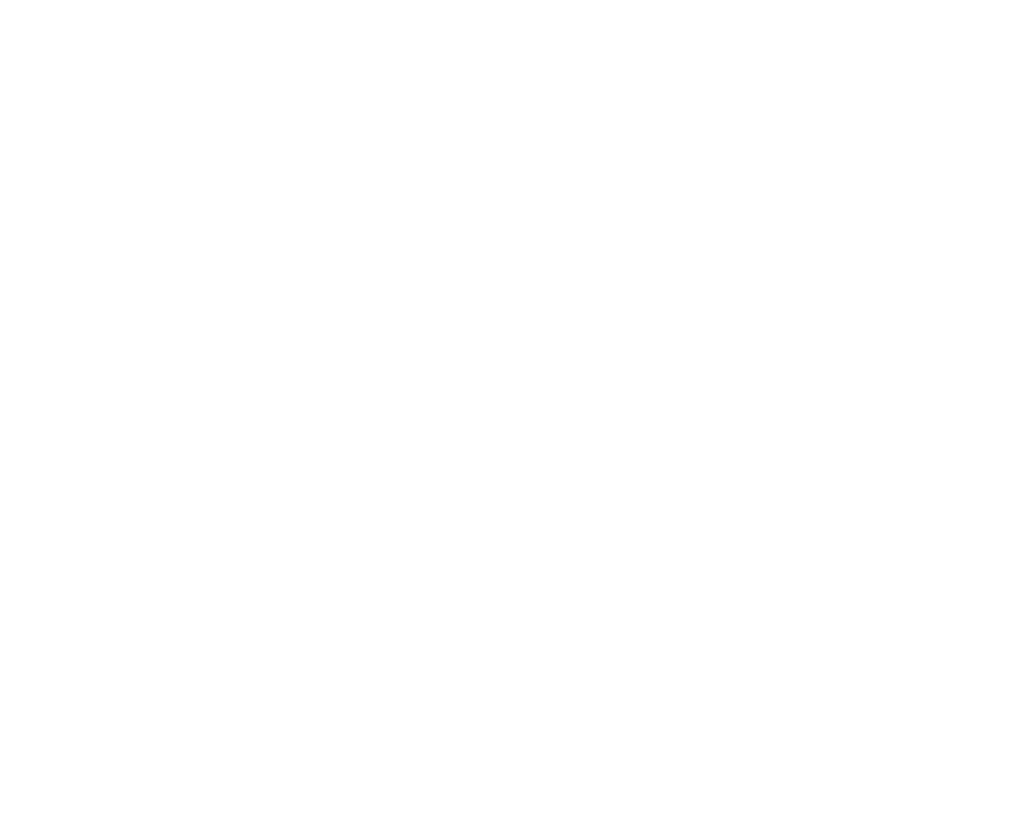
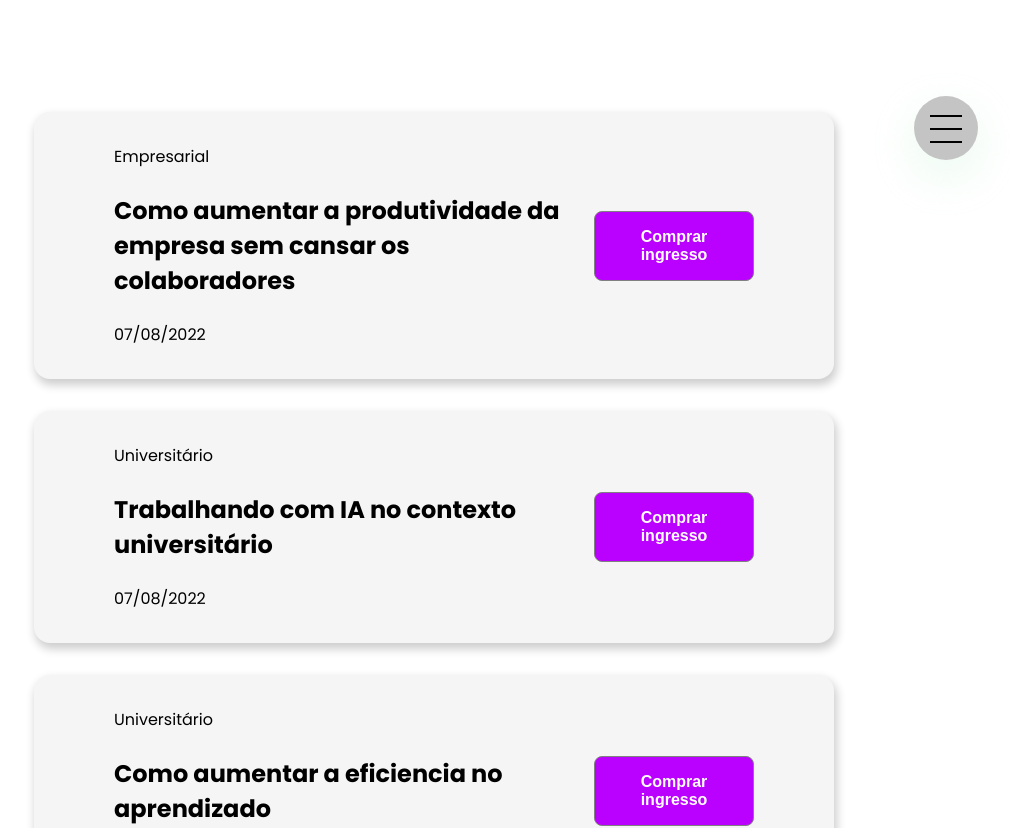
Before and after one commit to AmosAureliano/even4, a React (Vite) app: page /Home in a window 1280 px wide. Shown: the top 828 px of the page, without its empty margins (206-1215 px from the left). Before the commit the page ends 800 px from the top, so only its background shows below. Built offline with nearby package versions, Linux system fonts and the light colour scheme.

Commit message:
feat: home event list

```diff
--- /dev/null
+++ b/src/components/EventHome/index.tsx
@@ -0,0 +1,27 @@
+import {
+    EventHomeContainer,
+    GeneralInformations,
+    EventTitle,
+    EventInfoText,
+    Button
+ } from './styles';
+
+
+interface EventHomeProps {
+    title: string;
+    typeEvent: string;
+    date: string
+}
+export default function EventHome({title, typeEvent, date}  : EventHomeProps) {
+    return(
+        <EventHomeContainer>
+            <GeneralInformations>
+                <EventInfoText>{typeEvent}</EventInfoText>
+                <EventTitle>{title}</EventTitle>
+                <EventInfoText>{date}</EventInfoText>
+            </GeneralInformations>
+
+            <Button>Comprar ingresso</Button>
+        </EventHomeContainer>
+    )
+}
--- /dev/null
+++ b/src/components/EventHome/styles.ts
@@ -0,0 +1,56 @@
+import styled from 'styled-components';
+
+export const EventHomeContainer = styled.div`
+    background-color: #F5F5F5;
+    padding: 1rem 5rem;
+    margin: 2rem 0;
+    box-shadow: 2px 5px 10px 1px rgba(0, 0, 0, 0.2);
+    border-radius:  1rem;
+    display: flex;
+    flex-direction: row;
+    align-items: center;
+    justify-content: space-between;
+
+    @media(max-width: 900px) {
+        padding: 1rem 2rem;
+        margin: 2rem 0;
+        flex-direction: column;
+    }
+`
+
+export const GeneralInformations = styled.div`
+
+`
+
+export const EventTitle = styled.p`
+    font-size: 1.5rem;
+    font-weight: bold;
+    margin-right: 1rem;
+
+    @media(max-width: 900px) {
+        font-size: 1rem;
+    }
+`
+
+export const EventInfoText = styled.p`
+    font-size: 1rem;
+    font-weight: 400;
+`
+
+export const Button = styled.button`
+    padding: 1rem;
+    border-radius: .5rem;
+    border: 1px solid gray;
+    background-color: #ba01ff;
+    color: #FFFFFF;
+    font-weight: bold;
+    font-size: 1rem;
+    min-width: 25%;
+    margin: .5rem 0;
+    cursor: pointer;
+    transition: .3s;
+
+    &:hover {
+        background-color: #228dff;
+    }
+`;
--- /dev/null
+++ b/src/components/Menu/index.tsx
@@ -0,0 +1,44 @@
+import { useState } from "react";
+import {
+    MenuLabel,
+    NavBackground,
+    Icon,
+    Navigation,
+    List,
+    ItemLink
+} from './styles'
+function Menu() {
+  const [click, setClick] = useState(false);
+  const handleClick = () => setClick(!click);
+
+  return (
+    <>
+      <MenuLabel htmlFor="navi-toggle" onClick={handleClick}>
+        <Icon clicked={click}>&nbsp;</Icon>
+      </MenuLabel>
+      <NavBackground clicked={click}>&nbsp;</NavBackground>
+
+      <Navigation clicked={click}>
+        <List>
+          <li>
+            <ItemLink onClick={handleClick} to="/">
+              Home
+            </ItemLink>
+          </li>
+          <li>
+            <ItemLink onClick={handleClick} to="/about">
+              Meus eventos
+            </ItemLink>
+          </li>
+          <li>
+            <ItemLink onClick={handleClick} to="/portfolio">
+              Perfil
+            </ItemLink>
+          </li>
+        </List>
+      </Navigation>
+    </>
+  );
+}
+
+export default Menu;
--- /dev/null
+++ b/src/components/Menu/styles.ts
@@ -0,0 +1,121 @@
+import styled from "styled-components";
+import { NavLink } from "react-router-dom";
+
+const COLORS = {
+  primaryDark: "#ba01ff",
+  primaryLight: "#c4c4c4",
+};
+
+export const MenuLabel = styled.label`
+  background-color: ${COLORS.primaryLight};
+  position: fixed;
+  top: 6rem;
+  right: 6rem;
+  border-radius: 50%;
+  height: 4rem;
+  width: 4rem;
+  cursor: pointer;
+  z-index: 1000;
+  box-shadow: 0 1rem 3rem rgba(182, 237, 200, 0.3);
+  text-align: center;
+
+  @media(max-width: 900px) {
+    top: 1rem;
+    right: 1rem;
+  }
+`;
+
+export const NavBackground = styled.div`
+  position: fixed;
+  top: 6.5rem;
+  right: 6.5rem;
+  background-image: radial-gradient(
+    ${COLORS.primaryDark},
+    ${COLORS.primaryLight}
+  );
+  height: 6rem;
+  width: 6rem;
+  border-radius: 50%;
+  z-index: 600;
+  transform: ${(props) => (props.clicked ? "scale(80)" : "scale(0)")};
+  transition: transform 0.8s;
+`;
+
+export const Icon = styled.span`
+  position: relative;
+  background-color: ${(props) => (props.clicked ? "transparent" : "black")};
+  width: 2rem;
+  height: 2px;
+  display: inline-block;
+  margin-top: 2rem;
+  transition: all 0.3s;
+  &::before,
+  &::after {
+    content: "";
+    background-color: black;
+    width: 2rem;
+    height: 2px;
+    display: inline-block;
+    position: absolute;
+    left: 0;
+    transition: all 0.3s;
+  }
+  &::before {
+    top: ${(props) => (props.clicked ? "0" : "-0.8rem")};
+    transform: ${(props) => (props.clicked ? "rotate(135deg)" : "rotate(0)")};
+  }
+  &::after {
+    top: ${(props) => (props.clicked ? "0" : "0.8rem")};
+    transform: ${(props) => (props.clicked ? "rotate(-135deg)" : "rotate(0)")};
+  }
+  ${MenuLabel}:hover &::before {
+    top: ${(props) => (props.clicked ? "0" : "-1rem")};
+  }
+  ${MenuLabel}:hover &::after {
+    top: ${(props) => (props.clicked ? "0" : "1rem")};
+  }
+`;
+
+export const Navigation = styled.nav`
+  height: 100vh;
+  position: fixed;
+  top: 0;
+  right: 0;
+  z-index: 600;
+  width: ${(props) => (props.clicked ? "100%" : "0")};
+  opacity: ${(props) => (props.clicked ? "1" : "0")};
+  transition: width 0.8s, opacity 0.8s;
+`;
+
+export const List = styled.ul`
+  position: absolute;
+  list-style: none;
+  top: 50%;
+  left: 50%;
+  transform: translate(-50%, -50%);
+  text-align: center;
+  width: 100%;
+`;
+
+export const ItemLink = styled(NavLink)`
+  display: inline-block;
+  font-size: 3rem;
+  font-weight: 300;
+  text-decoration: none;
+  color: ${COLORS.primaryLight};
+  padding: 1rem 2rem;
+  background-image: linear-gradient(
+    120deg,
+    transparent 0%,
+    transparent 50%,
+    #fff 50%
+  );
+  background-size: 240%;
+  transition: all 0.4s;
+  &:hover,
+  &:active {
+    background-position: 100%;
+    color: ${COLORS.primaryDark};
+    transform: translateX(1rem);
+  }
+`;
--- a/src/pages/home/index.tsx
+++ b/src/pages/home/index.tsx
@@ -1,7 +1,47 @@
+import EventHome from "../../components/EventHome";
+import Menu from "../../components/Menu";
 import { HomeContainer } from "./styles";
 
 export default function Home() {
+
+    const EVENT_DATA = [
+        {
+            title: 'Como aumentar a produtividade da empresa sem cansar os colaboradores',
+            date: '07/08/2022',
+            typeEvent: 'Empresarial'
+        },
+        {
+            title: 'Trabalhando com IA no contexto universitário',
+            date: '07/08/2022',
+            typeEvent: 'Universitário'
+        },
+        {
+            title: 'Como aumentar a eficiencia no aprendizado',
+            date: '30/08/2022',
+            typeEvent: 'Universitário'
+        },
+        {
+            title: 'Quando atualizar as tecnologias do meu sistema?',
+            date: '25/08/2022',
+            typeEvent: 'Empresarial'
+        }
+    ]
     return(
-        <HomeContainer/>
+        <HomeContainer>
+            <Menu />
+            {
+                EVENT_DATA.map((item) => {
+                    return(
+                        <EventHome
+                            key={item.title}
+                            title={item.title}
+                            typeEvent={item.typeEvent}
+                            date={item.date}
+                        />
+                    )
+                })
+            }
+
+        </HomeContainer>
     )
 }
--- a/src/pages/home/styles.ts
+++ b/src/pages/home/styles.ts
@@ -1,5 +1,9 @@
 import styled from 'styled-components';
 
 export const HomeContainer = styled.div`
+    padding: 5rem 15rem;
 
+    @media(max-width: 900px) {
+        padding: 1rem 2rem;
+    }
 `
--- a/src/pages/login/index.tsx
+++ b/src/pages/login/index.tsx
@@ -25,8 +25,7 @@
                     <Link to="/home"><Button>Acessar</Button></Link>
                     <p>Ainda não possui conta? <b><Link to="/register">Cadastre-se</Link></b></p>
                 </form>
-            </RightContent>
-
+            </RightContent>s
         </ContainerLogin>
     )
 }
```
